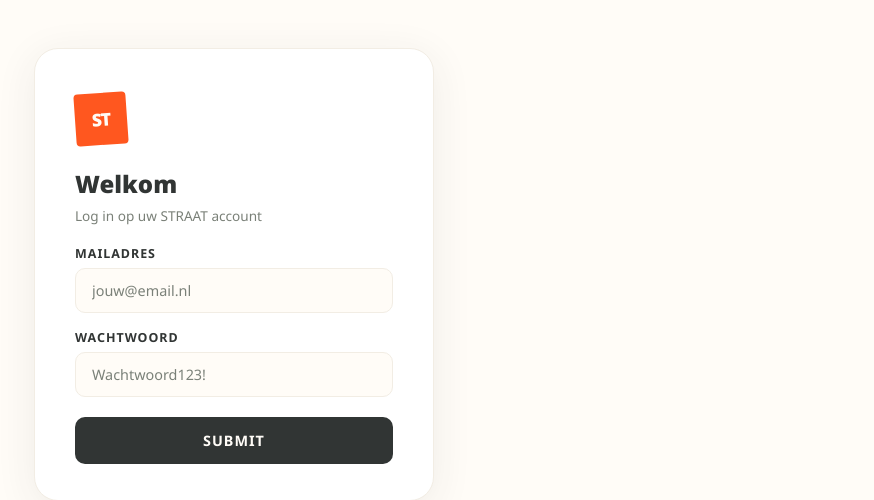
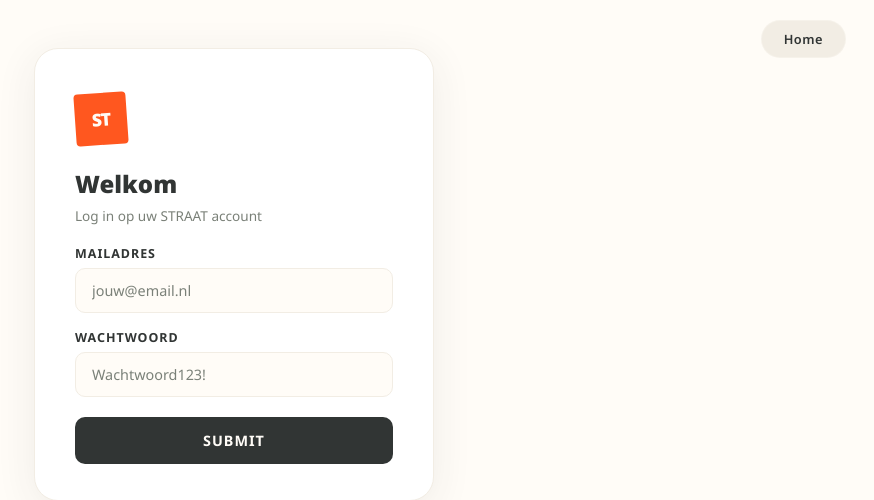
Before and after one commit to EBakker08/webaplicatie1, a PHP site: page /inlog.php in a window 1280 px wide. Shown: the top 500 px of the page, without its empty margins (406-1280 px from the left). Run offline with PHP 8.4, Linux system fonts and the light colour scheme.

Commit message:
EoD - verwijderen/CRUD 2/3
Home button toegevoegd aan inlog.php
Items verwijderen toegevoegd

```diff
--- a/app/admin.php
+++ b/app/admin.php
@@ -41,7 +41,7 @@ include_once 'includes/database.php'; // Include connectie naar database
     <div class="hero-bg"></div>
 
     <div class="hero-actions">
-      <a href="http://localhost:8000/" class="hero-btn">Home</a>
+      <a href="http://localhost:8000/index.php" class="hero-btn">Home</a>
       <a href="http://localhost:8000/index.php" class="hero-btn is-admin">⚙ Exit</a>
 
       <?php
--- a/app/css/style.css
+++ b/app/css/style.css
@@ -88,6 +88,22 @@ body {
   display: inline-block;
 }
 
+.hero-btn3 {
+  padding: 9px 22px;
+  border: 1.5px solid rgba(255, 252, 247, 0.3);
+  border-radius: 99px;
+  background: var(--cream-dark);
+  color: var(--charcoal);
+  font-family: inherit;
+  font-size: .8rem;
+  font-weight: 600;
+  letter-spacing: 0.5px;
+  cursor: pointer;
+  transition: background .2s, border-color .2s, color .2s;
+  text-decoration: none;
+  display: inline-block;
+}
+
 /* Login/Uitloggen knop hover: oranje */
 .hero-btn:hover {
   background: var(--orange);
@@ -97,6 +113,12 @@ body {
 .hero-btn2:hover {
   background: var(--green-deep);
   border-color: var(--green-mid);
+  color: var(--cream);
+}
+
+.hero-btn3:hover {
+  background: var(--orange);
+  border-color: var(--orange);
   color: var(--cream);
 }
 
--- a/app/inlog.php
+++ b/app/inlog.php
@@ -21,6 +21,10 @@ include_once 'includes/inloggen.php'; // Include inloggen.php waar alles voor in
 
 <body>
   <!-- ======= FOOTER ======= -->
+  <div class="hero-actions">
+    <a href="http://localhost:8000/" class="hero-btn3">Home</a>
+  </div>
+
   <footer class="site-footer">
     <div class="footer-inner">
       <div class="footer-brand">
```
Also changed, not shown: app/Includes/adminFunctions.php (+19 -41 lines).
